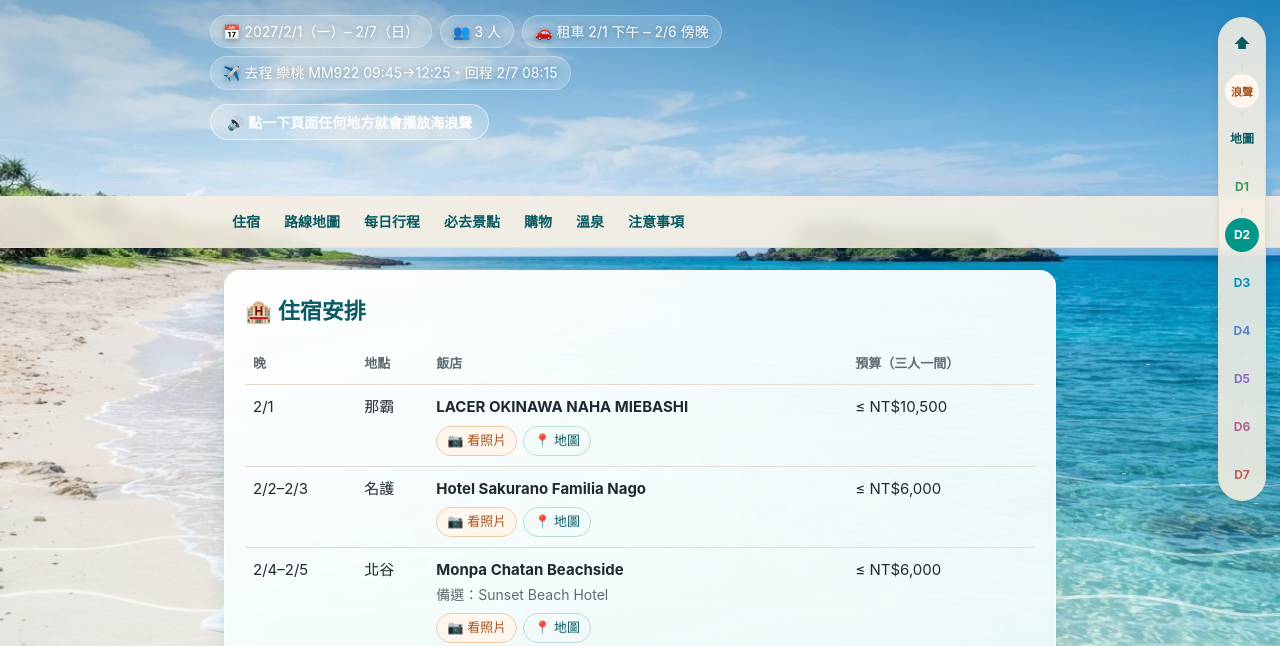
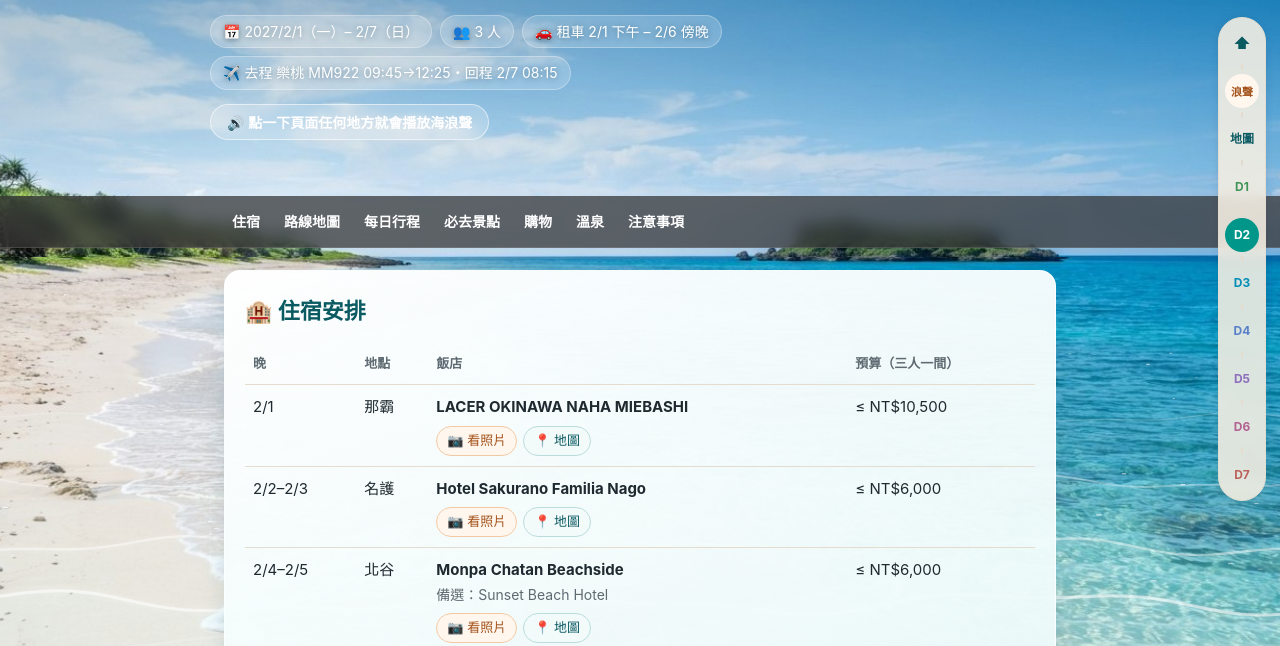
Before and after one commit to HBY0413/okinawa-trip-2027, a plain HTML site: page index.html in a window 1280 px wide. Shown: the part 141-787 px from the top of the page. Drawn offline with Linux system fonts and the light colour scheme; animation ran at ten frames a second.

Commit message:
Top nav: translucent #333333 background with white links
Co-Authored-By: Claude Opus 5.5 <noreply@anthropic.com>
Claude-Session: https://claude.ai/code/session_01X1BnaurJ1skrGMaCA3QDVG

```diff
--- a/index.html
+++ b/index.html
@@ -161,6 +161,10 @@
   #days .day{margin:0 0 16px!important;border-radius:16px!important;border-left-width:6px!important;
     background:linear-gradient(100deg,rgba(var(--dc),.30) 0%,rgba(var(--dc),.16) 50%,rgba(var(--dc),.08) 100%),rgba(255,255,255,.62)!important;
     backdrop-filter:blur(10px) saturate(1.1);-webkit-backdrop-filter:blur(10px) saturate(1.1);box-shadow:0 6px 20px rgba(8,60,80,.15);padding:14px 16px 8px 18px!important}
+  /* 上方選單：透明 #333333 底 */
+  nav:not(.rail){background:rgba(51,51,51,.72)!important;backdrop-filter:blur(8px);-webkit-backdrop-filter:blur(8px);border-bottom:1px solid rgba(255,255,255,.12)!important}
+  nav:not(.rail) a{color:#fff!important}
+  nav:not(.rail) a:hover{background:rgba(255,255,255,.16)!important}
 </style>
 </head>
 <body>
```
